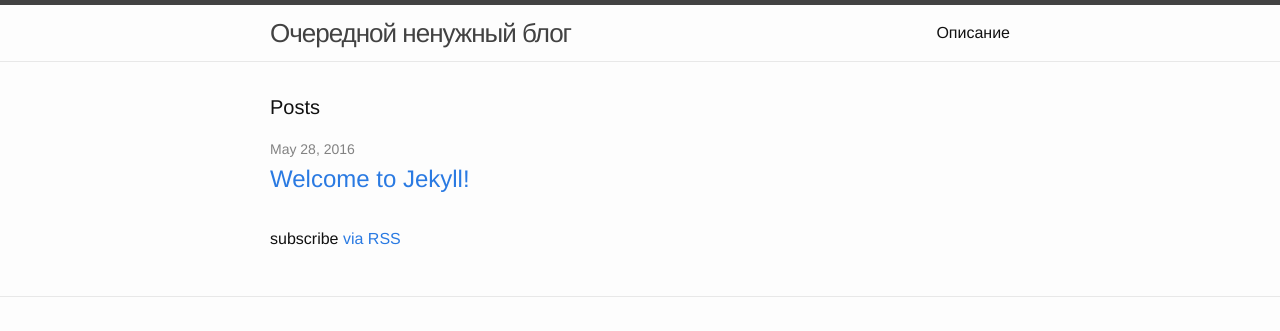
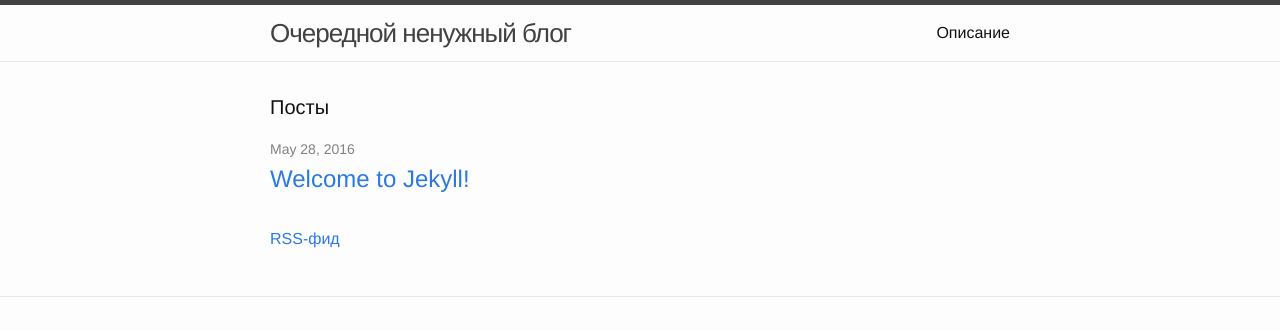
Before and after one commit to Nondv/Nondv.github.io.bk, a Jekyll site: the page built from index.html, in a window 1280 px wide. Shown: the top 331 px of the page. Built offline with Jekyll 4.4.1, drawn with Linux system fonts in a browser that asks for light colours.

Commit message:
update index page

```diff
--- a/index.html
+++ b/index.html
@@ -3,9 +3,7 @@ layout: default
 ---
 
 <div class="home">
-
-  <h1 class="page-heading">Posts</h1>
-
+  <h1 class="page-heading">Посты</h1>
   <ul class="post-list">
     {% for post in site.posts %}
       <li>
@@ -17,7 +15,5 @@ layout: default
       </li>
     {% endfor %}
   </ul>
-
-  <p class="rss-subscribe">subscribe <a href="{{ "/feed.xml" | prepend: site.baseurl }}">via RSS</a></p>
-
+  <p class="rss-subscribe"><a href="{{ site.baseurl }}/feed.xml">RSS-фид</a></p>
 </div>
```
